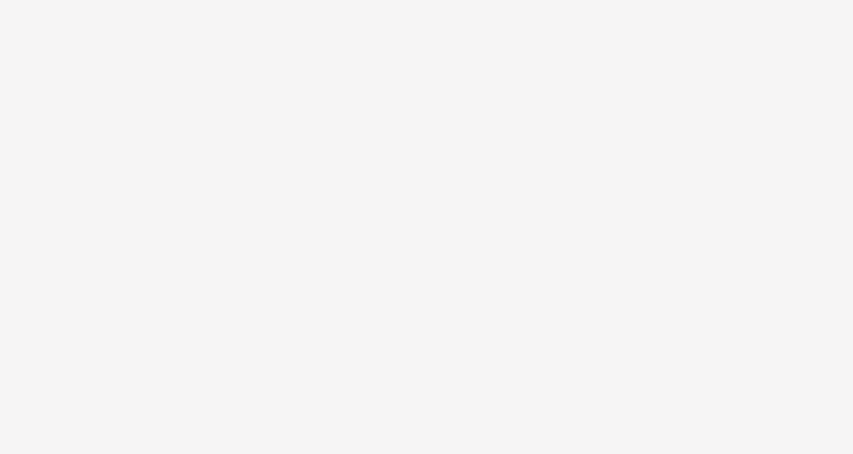
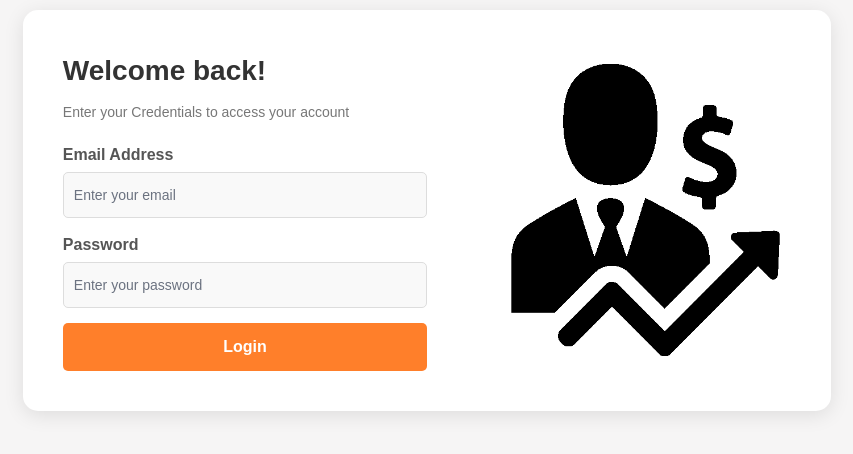
Before and after one commit to chinthaka-lakshan/YMProducts, a React (Vite) app in the folder YM_Project/: page /repLogin in a window 1280 px wide. Before the commit this address had no page. Shown: the part 190-644 px from the top of the page, without its empty margins (168-1021 px from the left). Built offline with nearby package versions, Linux system fonts and the light colour scheme.

Commit message:
RepLogin

```diff
--- a/YM_Project/src/App.jsx
+++ b/YM_Project/src/App.jsx
@@ -9,6 +9,7 @@ import ItemList from "./components/ItemList/ItemList";
 import TopBar from "./components/TopBar/TopBar";
 import SideBar from "./components/SideBar/SideBar";
 import RepRegistration from "./pages/RepRegistration/RepRegistration";
+import RepLogin from "./pages/RepLogin/RepLogin";
 
 function App() {
     return (
@@ -21,6 +22,7 @@ function App() {
                     <Route path="/dashboard" element={<Dashboard />} />
                     <Route path="/items" element={<ItemList />} />
                     <Route path="/repRegistration" element={<RepRegistration/>} />
+                    <Route path="/repLogin" element={<RepLogin/>} />
                 </Routes>
             </div>
         </Router>
--- /dev/null
+++ b/YM_Project/src/pages/RepLogin/RepLogin.jsx
@@ -0,0 +1,35 @@
+import React from "react";
+import "./RepLogin.css";
+import logo from "../../Image/rep.png";
+
+const Login = () => {
+  return (
+    <>
+
+      <div className="full">
+        <form>
+          <h1>Welcome back!</h1>
+          <h3>Enter your Credentials to access your account</h3>
+
+          <h2>Email Address</h2>
+          <div className="input-box">
+            <input type="email" required placeholder="Enter your email" />
+          </div>
+
+          <h2>Password</h2>
+          <div className="input-box">
+            <input type="password" required placeholder="Enter your password" />
+          </div>
+
+          <button type="submit" className="btn">Login</button>
+        </form>
+
+        <div className="logo-container">
+          <img src={logo} alt="Rep Image" />
+        </div>
+      </div>
+    </>
+  );
+};
+
+export default Login;
```
Also changed, not shown: YM_Project/src/Image/Rep.png (added), YM_Project/src/pages/RepLogin/RepLogin.css (added).
